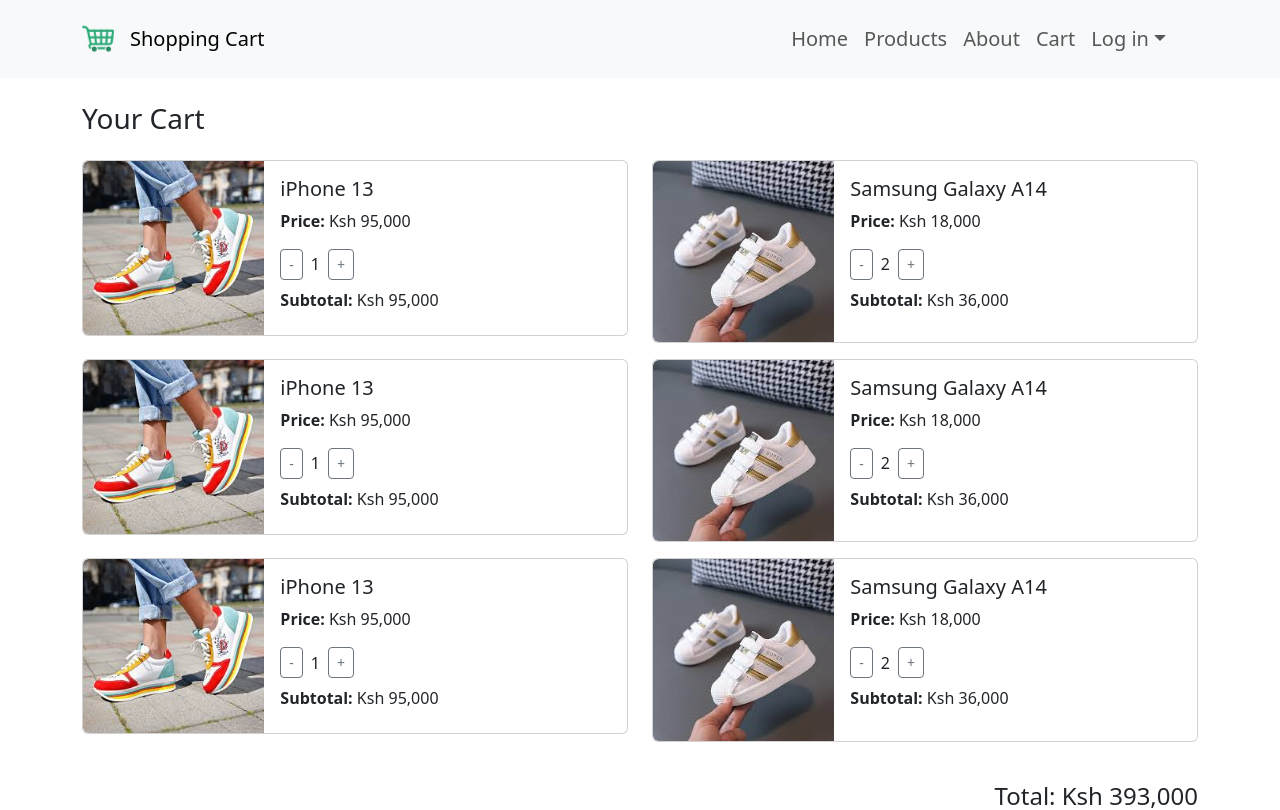
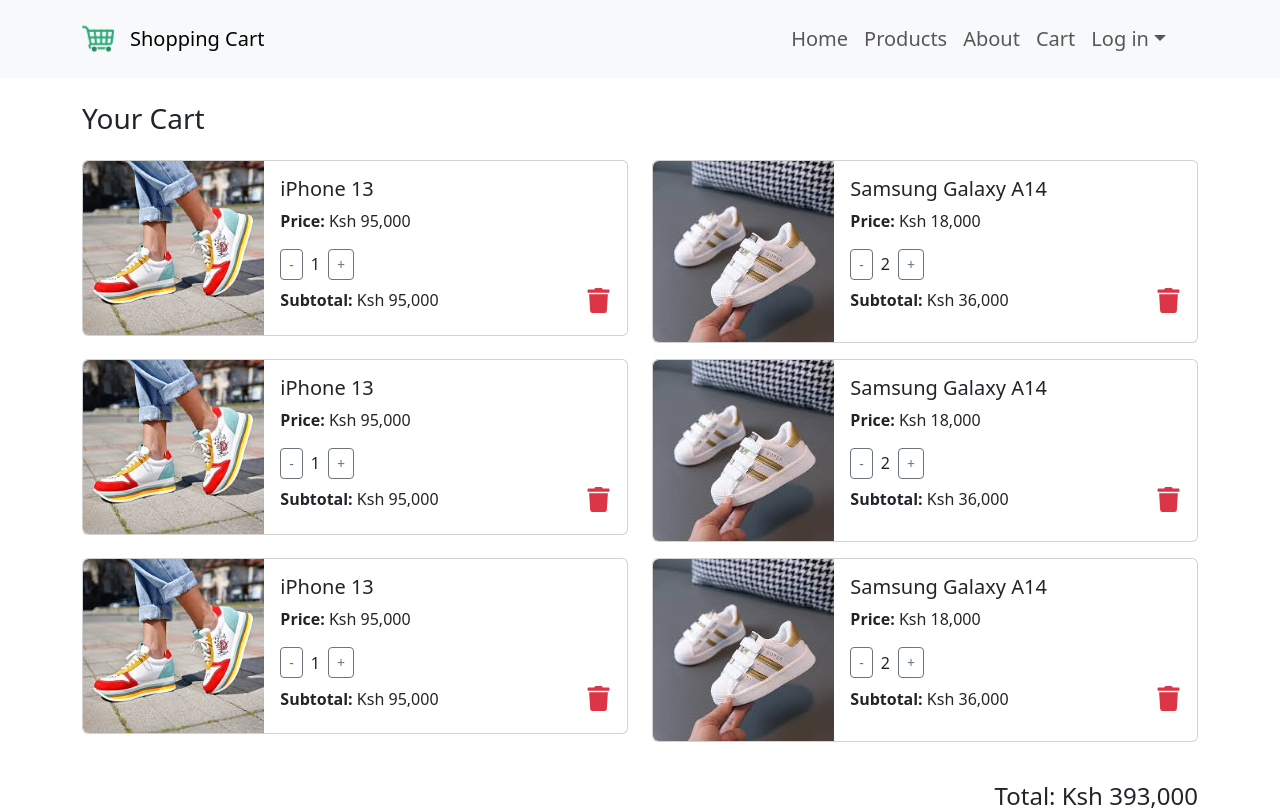
Before and after one commit to raybon254/SHOPPING_STORE, a React (Vite) app: page /cart in a window 1280 px wide. Shown: the top 810 px of the page. Built offline with nearby package versions, Linux system fonts and the light colour scheme.

Commit message:
Adds delete item button in cart

```diff
--- a/package.json
+++ b/package.json
@@ -16,6 +16,7 @@
     "react": "^19.1.0",
     "react-bootstrap": "^2.10.9",
     "react-dom": "^19.0.0",
+    "react-icons": "^5.5.0",
     "react-router": "^6.30.0",
     "react-router-dom": "^6.30.0",
     "router": "^2.2.0",
--- a/src/pages/Cart.jsx
+++ b/src/pages/Cart.jsx
@@ -1,7 +1,7 @@
 import React, { useState } from 'react';
-import sneaker1 from '../assets/pics/download (1).jpeg'
-import sneaker2 from '../assets/pics/download (2).jpeg'
-
+import sneaker1 from '../assets/pics/download (1).jpeg';
+import sneaker2 from '../assets/pics/download (2).jpeg';
+import { FaTrash } from 'react-icons/fa';
 
 const Cart = () => {
   // Sample cart data
@@ -68,6 +68,10 @@
     );
   };
 
+  const handleDelete = (id) => {
+    setCartItems((prev) => prev.filter((item) => item.id !== id));
+  };
+
   const handleCheckout = () => {
     alert('Proceeding to checkout...');
     // You can redirect or perform real checkout logic here
@@ -119,10 +123,14 @@
                             +
                           </button>
                         </div>
-                        <p className="card-text">
-                          <strong>Subtotal:</strong>{' '}
-                          Ksh {(item.quantity * item.price).toLocaleString()}
-                        </p>
+                        <div className="d-flex justify-content-between align-items-center">
+                          <p className="card-text mb-0">
+                            <strong>Subtotal:</strong>{' '}
+                            Ksh {(item.quantity * item.price).toLocaleString()}
+                          </p>
+                          <FaTrash size={25} onClick={() => handleDelete(item.id)} className="text-danger" style={{ cursor: 'pointer' }}
+ />
+                        </div>
                       </div>
                     </div>
                   </div>
```
Also changed, not shown: 1 other file (tests, documents, lock files or other folders).
